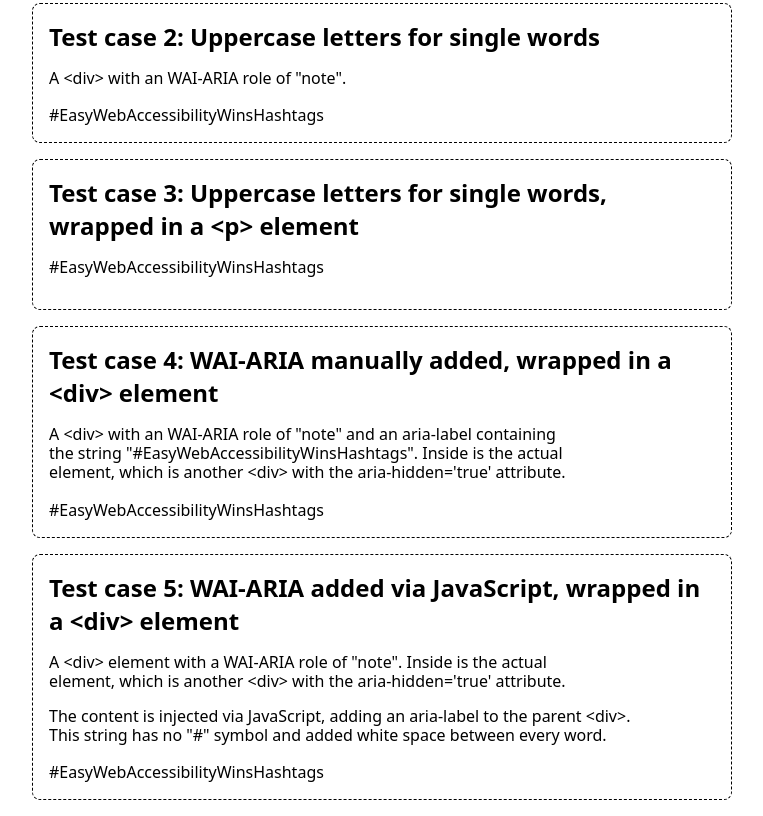
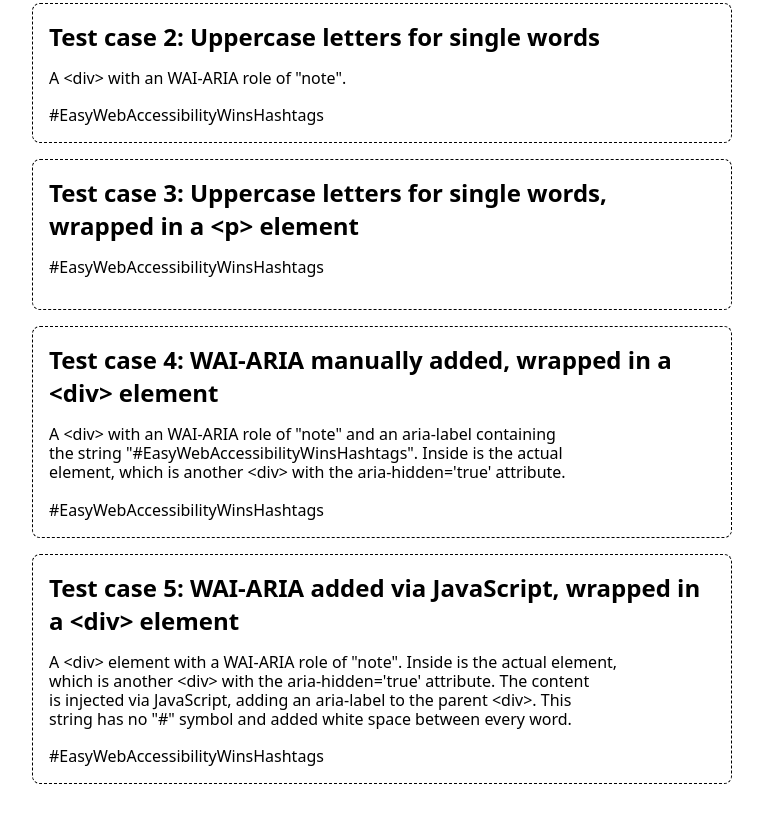
Before and after one commit to stevefrenzel/showcase-accessible-hashtags, a plain HTML site: page index.html in a window 1280 px wide. Shown: the part 313-1129 px from the top of the page, without its empty margins (258-1021 px from the left). Drawn offline with Linux system fonts and the light colour scheme.

Commit message:
Update index.html

```diff
--- a/index.html
+++ b/index.html
@@ -60,12 +60,9 @@
         <p>
           A &lt;div&gt; element with a WAI-ARIA role of "note". Inside is the
           actual element, which is another &lt;div&gt; with the
-          aria-hidden='true' attribute.
-        </p>
-        <p>
-          The content is injected via JavaScript, adding an aria-label to the
-          parent &lt;div&gt;. This string has no "#" symbol and added white
-          space between every word.
+          aria-hidden='true' attribute. The content is injected via JavaScript,
+          adding an aria-label to the parent &lt;div&gt;. This string has no "#"
+          symbol and added white space between every word.
         </p>
         <div id="enhance-me" role="note">
           <div aria-hidden="true">#EasyWebAccessibilityWinsHashtags</div>
```
